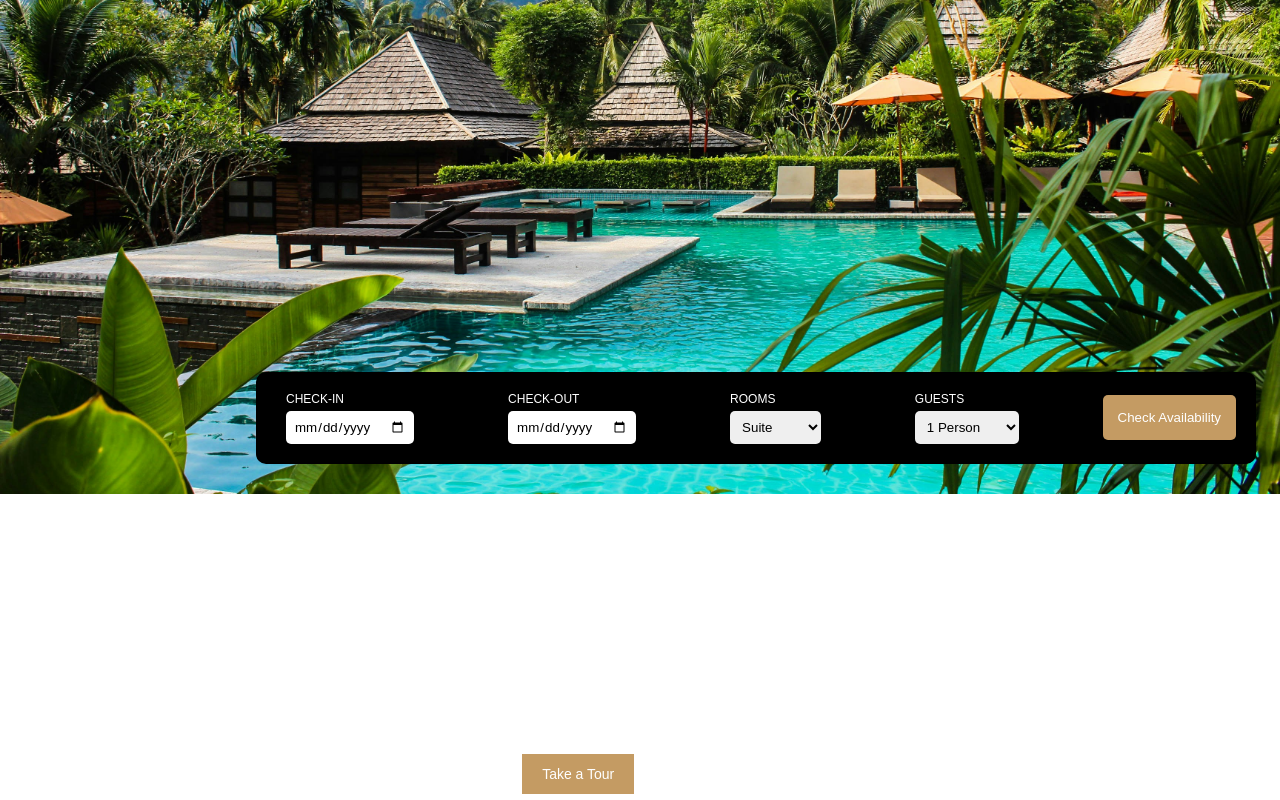
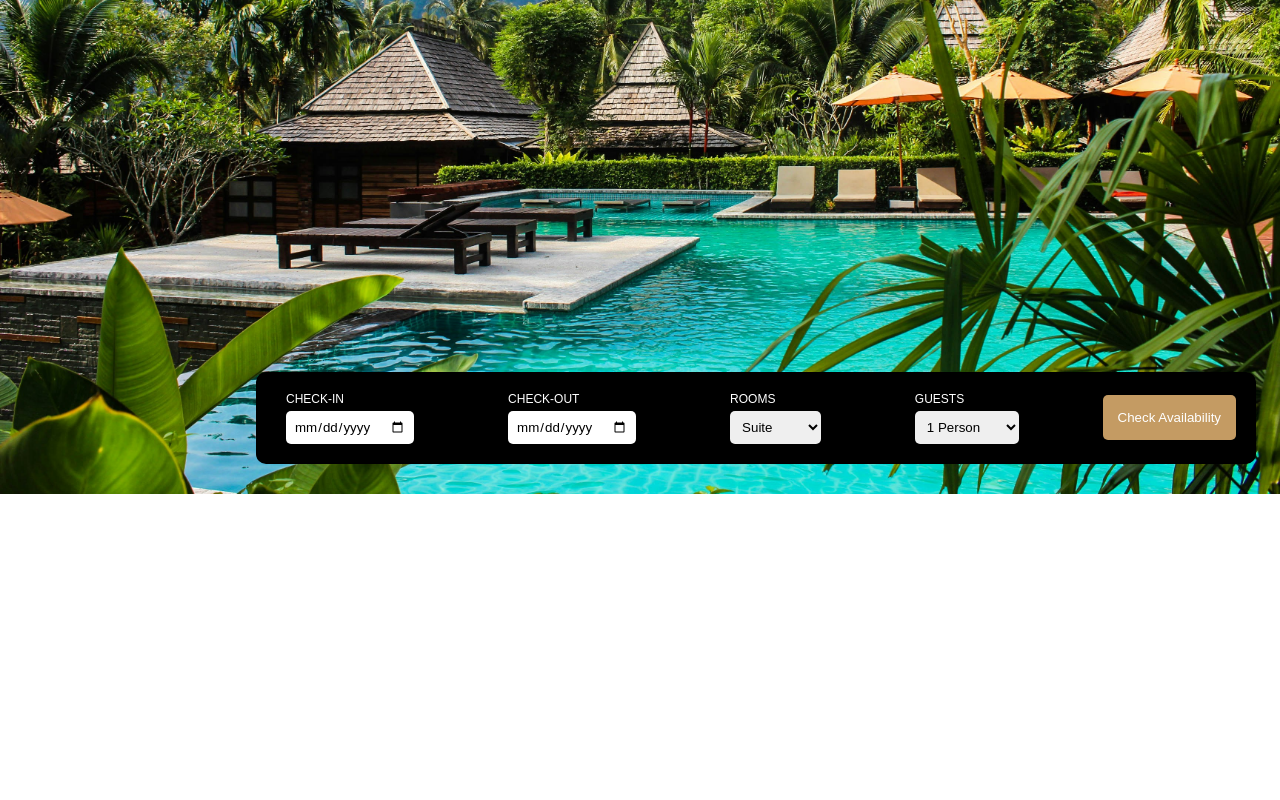
Before and after one commit to WathodkarSneha384/hotelBooking, a React (Create React App) app: page / in a window 1280 px wide. Shown: the part 306-1106 px from the top of the page. After the commit the page ends 1044 px from the top, so only its background shows below. Built offline with nearby package versions, Linux system fonts and the light colour scheme.

Commit message:
added changed

```diff
--- a/src/components/HeroComponent.jsx/HeroComponent.jsx
+++ b/src/components/HeroComponent.jsx/HeroComponent.jsx
@@ -6,10 +6,10 @@ function HeroComponent() {
     <div className="hero-content">
         <p>ENJOY YOUR WONDERFUL HOLIDAYS WITH A GREAT LUXURY EXPERIENCE!</p>
         <h1>Most Relaxing Place</h1>
-        <div className="buttons">
+        {/* <div className="buttons">
           <button className="tour-btn">Take a Tour</button>
           <button className="learn-btn">Learn More</button>
-        </div>
+        </div> */}
       </div>
   )
 }
```
